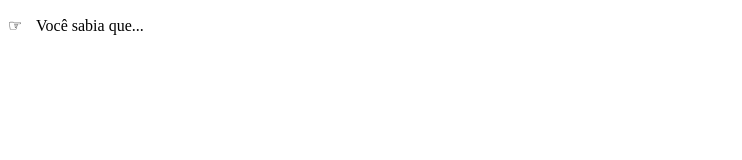
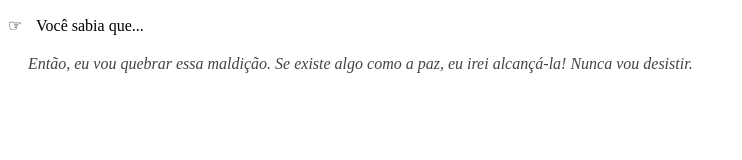
Before and after one commit to marlone000/revisao-html-css, a plain HTML site: page conteudo atraves do css/index.html in a window 1280 px wide. Shown: the whole page, without its empty margins (0-742 px from the left). Drawn offline with Linux system fonts and the light colour scheme.

Commit message:
part final

```diff
--- a/conteudo atraves do css/index.html
+++ b/conteudo atraves do css/index.html
@@ -8,5 +8,8 @@
 </head>
 <body>
     <p class="dica"> Você sabia que...</p>
+    <blockquote>
+        Então, eu vou quebrar essa maldição. Se existe algo como a paz, eu irei alcançá-la! Nunca vou desistir.
+    </blockquote>
 </body>
 </html>
--- a/conteudo atraves do css/style.css
+++ b/conteudo atraves do css/style.css
@@ -2,3 +2,8 @@
     content: "\261E";
     margin-right: 10px;
 }
+blockquote{
+    margin: 20px;
+    color: #444;
+    font-style: italic;
+}
```
